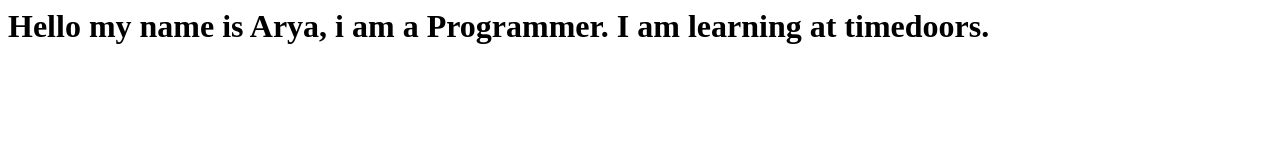
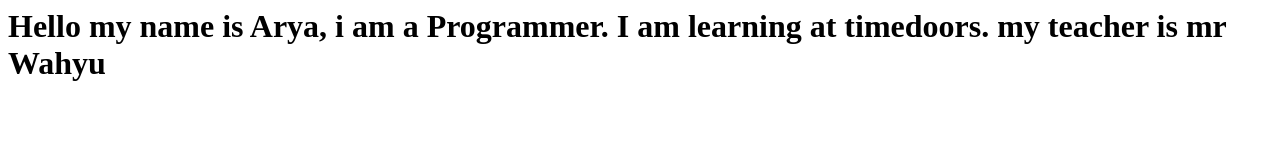
Before and after one commit to aryndraa/tugas_praktik_vercel, a plain HTML site: page index.html in a window 1280 px wide. Drawn offline with Linux system fonts and the light colour scheme.

Commit message:
fiveth commit, add teacher

```diff
--- a/index.html
+++ b/index.html
@@ -1 +1 @@
-<h1>Hello my name is Arya, i am a Programmer. I am learning at timedoors.</h1>
+<h1>Hello my name is Arya, i am a Programmer. I am learning at timedoors. my teacher is mr Wahyu</h1>
```
